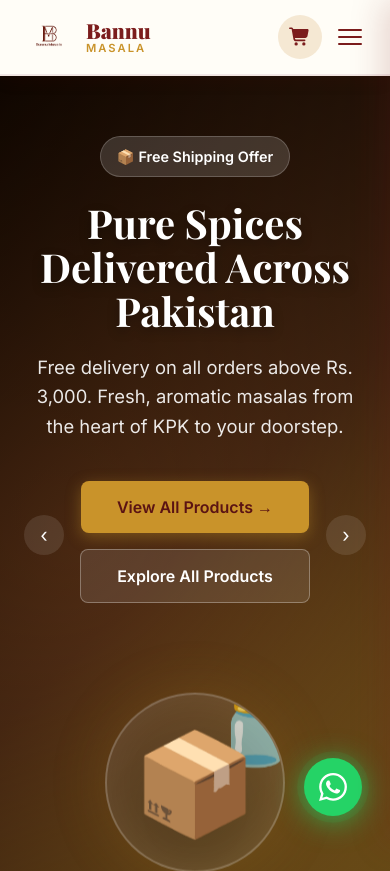
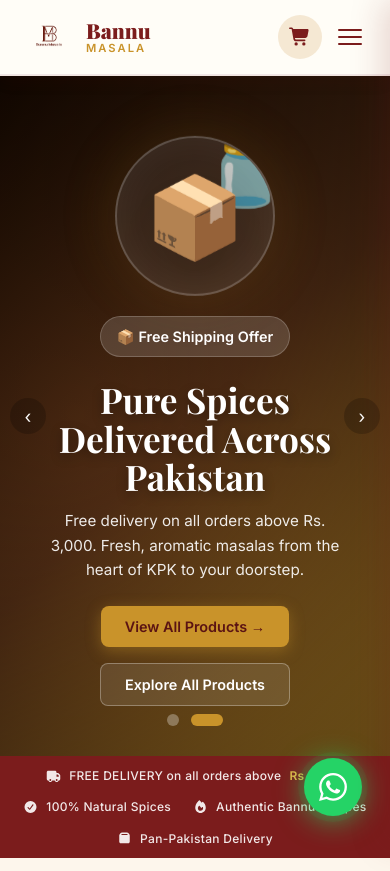
Before and after one commit to webdevhasu/bannu-masala, a Next.js app: page / in a window 390 px wide. Shown: the top 871 px of the page. Built offline with nearby package versions, Linux system fonts and the light colour scheme; no server answers; the database is empty.

Commit message:
Fix: mobile hero layout ordering and dashboard table overflow

```diff
--- a/app/dashboard/layout.module.css
+++ b/app/dashboard/layout.module.css
@@ -66,3 +66,65 @@
   overflow-y: auto;
   max-width: 100%;
 }
+
+@media (max-width: 768px) {
+  .layout {
+    flex-direction: column;
+  }
+
+  .sidebar {
+    width: 100%;
+    flex-direction: row;
+    align-items: center;
+    justify-content: space-between;
+    padding: 0 16px;
+    height: 60px;
+    position: sticky;
+    top: 0;
+    z-index: 100;
+    box-shadow: 0 2px 10px rgba(0,0,0,0.05);
+  }
+
+  .brand {
+    padding: 0;
+    border-bottom: none;
+  }
+
+  .brand h2 {
+    font-size: 1.1rem;
+  }
+
+  .nav {
+    flex-direction: row;
+    padding: 0;
+    gap: 4px;
+  }
+
+  .navItem {
+    padding: 8px 12px;
+    font-size: 0.8rem;
+    gap: 6px;
+  }
+
+  .navItem span {
+    display: none; /* Hide text, only show icons for space */
+  }
+
+  /* Specific fix for text visibility if you want labels on mobile, but icons are safer */
+  /* Or use media query specifically for nav items */
+
+  .bottomNav {
+    padding: 0;
+    border-top: none;
+  }
+
+  .main {
+    padding: 16px;
+  }
+}
+
+@media (max-width: 480px) {
+  .navItem {
+    padding: 8px;
+  }
+}
--- a/app/page.module.css
+++ b/app/page.module.css
@@ -98,3 +98,30 @@
   transition: all 0.3s;
 }
 .waOrderBtn:hover { background: #128C7E; transform: translateY(-2px); }
+@media (max-width: 768px) {
+  .section { padding: 40px 0; }
+  .productsSection { padding-top: 20px; }
+  .shippingBanner {
+    padding: 10px 12px;
+    gap: 12px;
+    font-size: 0.75rem;
+  }
+  .bannerItem {
+    padding: 0 5px;
+    text-align: center;
+  }
+  .bannerItem + .bannerItem::before {
+    display: none; /* Remove separators on mobile to allow wrapping */
+  }
+  .grid {
+    grid-template-columns: repeat(auto-fill, minmax(250px, 1fr));
+    gap: 16px;
+  }
+}
+
+@media (max-width: 480px) {
+  .ctaTitle { font-size: 1.8rem; }
+  .grid {
+    grid-template-columns: 1fr;
+  }
+}
--- a/components/HeroSlider.module.css
+++ b/components/HeroSlider.module.css
@@ -277,26 +277,45 @@
 
 @media (max-width: 1024px) {
   .grid {
-    grid-template-columns: 1fr;
+    display: flex;
+    flex-direction: column-reverse; /* Reverses order so image is on top */
+    align-items: center;
     text-align: center;
-    gap: 30px;
+    gap: 0px; /* Reduced gap since image is on top */
+    padding: 40px 0 20px 0;
   }
   .content { margin: 0 auto; }
-  .actions { justify-content: center; }
-  .productView { height: 300px; }
+  .actions { justify-content: center; margin-top: 10px; }
+  .productView { height: 280px; }
   .productCircle { width: 220px; height: 220px; }
   .mainEmoji { font-size: 100px; }
   .glossyCard {
-    right: 0;
-    bottom: -10px;
+    right: 50%;
+    transform: translateX(50%);
+    bottom: -15px;
     width: 180px;
     padding: 14px 18px;
   }
 }
 
 @media (max-width: 640px) {
-  .hero { min-height: 480px; }
-  .productCircle { width: 180px; height: 180px; }
+  .hero { min-height: auto; }
+  .grid { padding: 30px 16px 50px; }
+  .headline { font-size: 2.2rem; margin-bottom: 12px; }
+  .subtext { font-size: 0.95rem; margin-bottom: 24px; padding: 0 10px; }
+  .productView { height: 200px; margin-top: 10px; }
+  .productCircle { width: 160px; height: 160px; }
+  .mainEmoji { font-size: 80px; }
   .glossyCard { display: none; }
-  .arrow { width: 40px; height: 40px; font-size: 1.2rem; }
+  .arrow {
+    width: 36px; height: 36px; font-size: 1.1rem;
+    background: rgba(0,0,0,0.2);
+  }
+  .arrowLeft { left: 10px; }
+  .arrowRight { right: 10px; }
+  .ctaBtn, .secondaryBtn {
+    padding: 12px 24px;
+    font-size: 0.9rem;
+    width: 100%; /* Stack on small mobile */
+  }
 }
```
Also changed, not shown: app/dashboard/layout.js (+4 -4 lines), app/dashboard/orders/page.module.css (+33 -1 lines).
